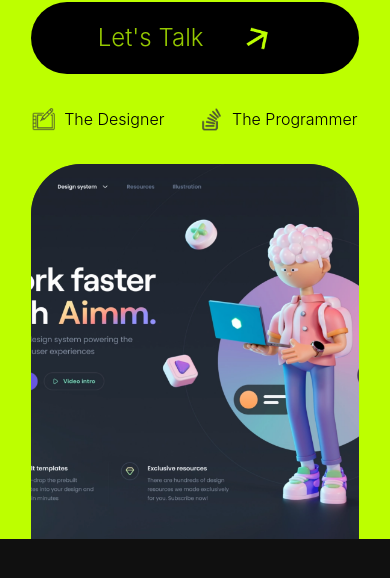
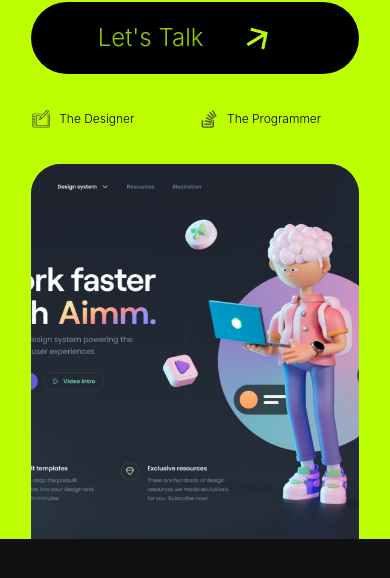
Before and after one commit to glennpaulmabao/web, a Next.js app: page / in a window 390 px wide. Shown: the part 528-1106 px from the top of the page. Built offline with nearby package versions, Linux system fonts and the light colour scheme.

Commit message:
even more updated

```diff
--- a/pages/index.js
+++ b/pages/index.js
@@ -64,12 +64,12 @@
           <div className="md:flex md:my-10 my-5 md:justify-between">
             <div className="md:w-[50%] w-[100%] flex items-start md:gap-5 gap-2">
               <div className="flex items-center md:gap-5 gap-2 md:border-[#4E5732] md:px-5 md:border-2 md:w-[38%] w-[100%] h-[50px] rounded-full font-light cursor-pointer">
-                <Image src={design} className="md:h-[35.2px] h-[25px] w-auto"/>
-                <p className="text-[16px]">The Designer</p>
+                <Image src={design} className="md:h-[35.2px] h-[20px] w-auto"/>
+                <p className="text-[12px]">The Designer</p>
               </div>
               <div className="flex items-center md:gap-5 gap-2 md:border-[#4E5732] md:px-5 md:border-2 md:w-[38%] w-[100%] h-[50px] rounded-full font-light cursor-pointer">
-                <Image src={develop} className="md:h-[35.2px] h-[25px] w-auto"/>
-                <p className="text-[16px]">The Programmer</p>
+                <Image src={develop} className="md:h-[35.2px] h-[20px] w-auto"/>
+                <p className="text-[12px]">The Programmer</p>
               </div>
             </div>
             <div className="hidden md:w-[50%] md:flex items-center justify-end gap-3 text-5xl">
@@ -85,7 +85,7 @@
                 <Image src={talk2me} className="h-[85.9px] w-auto mx-2" />
               </div>
             </div>
-            <div className="bg-[#4E5732] md:h-[650px] h-[375px] w-[100%] md:rounded-t-[120px] rounded-t-[50px] z-[1] mt-[-130px] relative overflow-hidden">
+            <div className="bg-[#4E5732] md:h-[650px] h-[375px] w-[100%] md:rounded-t-[120px] rounded-t-[30px] z-[1] mt-[-130px] relative overflow-hidden">
               <Image src={web5} layout="fill" objectFit="cover"/>
             </div>
           </div>
```
